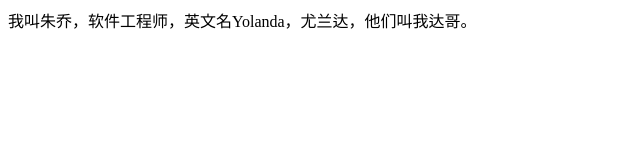
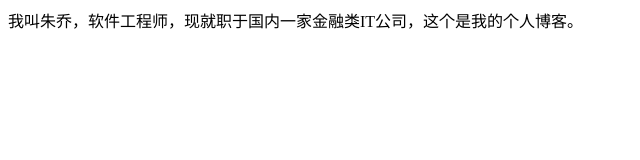
Before and after one commit to boyiis/boyiis.github.io, a plain HTML site: page index.html in a window 1280 px wide. Shown: the whole page, without its empty margins (0-640 px from the left). Drawn offline with Linux system fonts and the light colour scheme.

Commit message:
修改首页

```diff
--- a/index.html
+++ b/index.html
@@ -7,6 +7,6 @@
     <title>Document</title>
 </head>
 <body>
-    我叫朱乔，软件工程师，英文名Yolanda，尤兰达，他们叫我达哥。
+    我叫朱乔，软件工程师，现就职于国内一家金融类IT公司，这个是我的个人博客。
 </body>
 </html>
```
